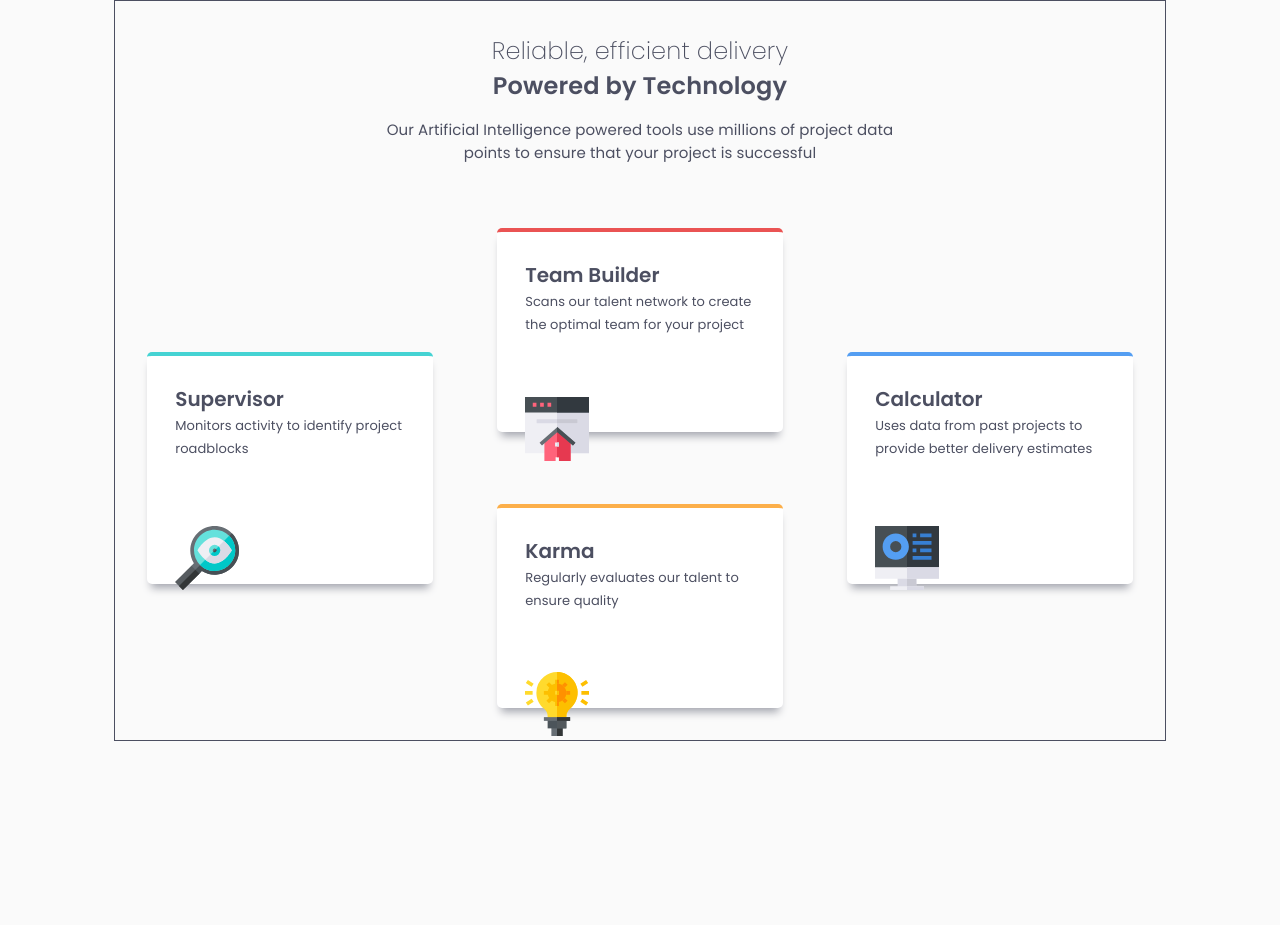
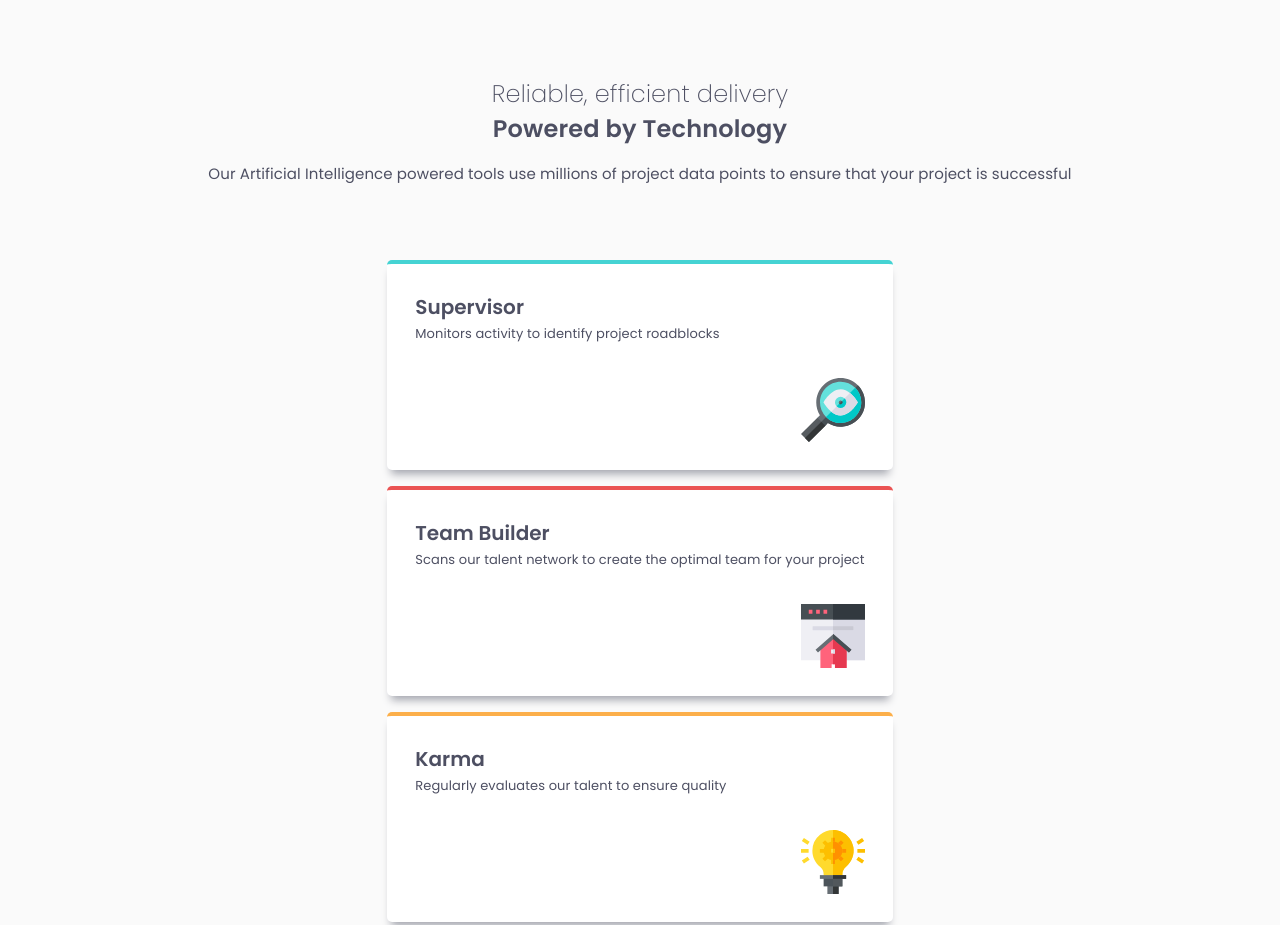
Before and after one commit to Veena-K-Venugopal/fm-four-card-feature, a plain HTML site: page index.html in a window 1280 px wide. Shown: the top 925 px of the page. Before the commit the page ends 800 px from the top, so only its background shows below. Drawn offline with Linux system fonts and the light colour scheme.

Commit message:
Mobile design with flexbox complete

```diff
--- a/styles.css
+++ b/styles.css
@@ -2,59 +2,22 @@
     margin: 0;
     padding: 0;
     font-family: "Poppins", sans-serif;
-    color: hsl(232, 12%, 34%);
+    color: #4d4f62;
 }
 
-html {
-    background-color: hsl(0, 0%, 98%);
-    /* padding: 4.75rem 0 4.75rem 0; */
-}
+/* Typography */
 
-body {
-    margin: auto;
-    max-height: 100vh;
-    padding: 2rem;
-    font-size: 15px;
-    border: 1px solid;
-}
-
-/* Styles for head-card */
-
-.head-card {
-    letter-spacing: 0.1px;
-    text-align: center;
-    margin-bottom: 5rem;
-}
-
-.head-title {
-    margin-bottom: 0.9375rem;
-    letter-spacing: 0.17px;
+h1,
+h2 {
+    font-size: 1.5rem;
 }
 
 h1 {
     font-weight: 600;
-    font-size: 1.5rem;
 }
 
 h2 {
     font-weight: 200;
-    font-size: 1.5rem;
-}
-
-/* Styles for main-card */
-
-.main-card {
-    display: flex;
-    flex-direction: column;
-    justify-content: space-between;
-    gap: 1.5rem;
-}
-
-.main-card section {
-    background-color: white;
-    border-radius: 5px;
-    box-shadow: 0 8px 8px -4px hsl(229, 6%, 66%);
-    padding: 1.75rem;
 }
 
 h3 {
@@ -62,82 +25,75 @@ h3 {
     font-size: 1.25rem;
 }
 
+p {
+    letter-spacing: 0.1px;
+    line-height: 1.5rem;
+}
+
+.head-card p {
+    font-size: 0.9375rem;
+}
+
+.main-card p {
+    font-size: 0.8125rem;
+}
+
+/* Main styles */
+
+body {
+    display: flex;
+    flex-direction: column;
+    gap: 4.625rem;
+    justify-content: center;
+    align-items: center;
+    padding: 4.75rem 2rem;
+    background-color: #fafafa;
+}
+
+.head-card,
+.main-card {
+    display: flex;
+    flex-direction: column;
+    gap: 1rem;
+}
+
+.head-card {
+    text-align: center;
+}
+
+.head-title {
+    letter-spacing: 0.17px;
+}
+
+.main-card section {
+    background-color: #fff;
+    border-radius: 5px;
+    padding: 1.75rem;
+    display: flex;
+    flex-direction: column;
+    box-shadow: 0 8px 8px -4px #a3a5ae;
+}
+
 .main-card section p {
-    font-size: .8125rem;
-    letter-spacing: 0.09px;
-    line-height: 1.4375rem;
     margin-bottom: 2rem;
 }
 
-svg {
-    /* float: right; */
-    position: relative;
-    top: 20%;
+.main-card section svg {
+    margin-left: auto;
 }
 
 .supervisor {
-    border-top: 4px solid hsl(180, 62%, 55%);
+    border-top: 4px solid #45d3d3;
 }
 
 .team-builder {
-    border-top: 4px solid hsl(0, 78%, 62%);
+    border-top: 4px solid #ea5353;
 }
 
 .karma {
-    border-top: 4px solid hsl(34, 97%, 64%);
+    border-top: 4px solid #fcaf4a;
 }
 
 .calculator {
-    border-top: 4px solid hsl(212, 86%, 64%);
+    border-top: 4px solid #549ef2;
 }
-
-/* Media query breakpoints */
-
-@media screen and (min-width: 400px) {
-
-    .head-card {
-        max-width: 540px;
-        margin: auto;
-    }
-
-    .main-card {
-        max-width: 90vw;
-        margin: auto;
-        height: 60vh;
-        margin-top: 4rem;
-    }
-}
-
-@media screen and (min-width: 786px) {
-
-    body {
-        width: 77%;
-        height: 65%;
-    }
-
-    .main-card {
-        display: grid;
-        grid-template-rows: 0.26fr 0.21fr 0.06fr 0.21fr 0.26fr;
-        grid-template-columns: 0.16fr 0.16fr 0.02fr 0.16fr 0.16fr 0.02fr 0.16fr 0.16fr;
-    }
-
-    .supervisor {
-        grid-row: 2 / 5;
-        grid-column: 1 / 3;
-    }
-
-    .team-builder {
-        grid-row: 1 / 3;
-        grid-column: 4 / 6;
-    }
-
-    .karma {
-        grid-row: 4 / 6;
-        grid-column: 4 / 6;
-    }
-
-    .calculator {
-        grid-row: 2 / 5;
-        grid-column: 7 / 9;
-    }
-}
```
